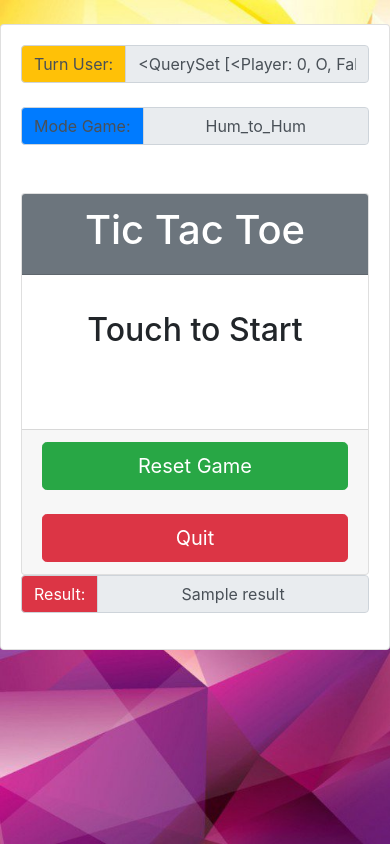
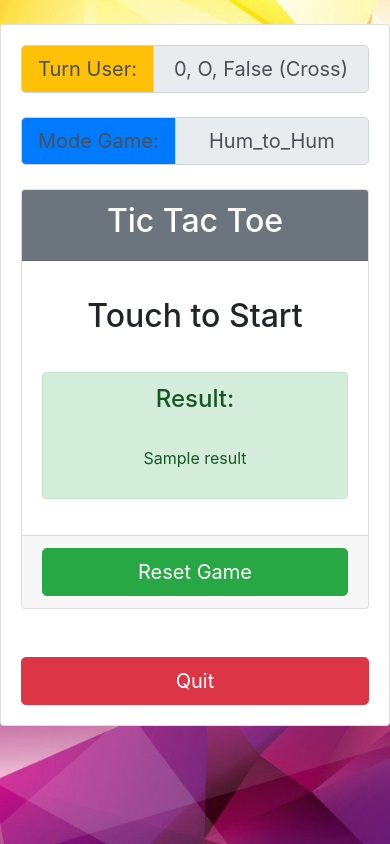
Before and after one commit to df2017/tictactoe, a Django app: template templates/board/board.html in a window 390 px wide. Run offline with Django 3.2, Linux system fonts and the light colour scheme; data comes from the database, SQL or seed files in the repository; tables that the repository leaves empty hold one stand-in row (values such as "Sample post"); the template is opened without the code that fills it: values that come from a table or form of the project are taken from there, most other values are stand-ins (such as "Sample title", 1, 10 or a date in 2020); parts of the project's set-up code (start-up, migrations or seed data) failed here and were passed over; some libraries are stand-ins or nearby versions.

Commit message:
modify template for mobile

```diff
--- a/templates/board/board.html
+++ b/templates/board/board.html
@@ -4,181 +4,91 @@
     <br>
 <div class="card card-body">
     <div class="row">
-            <div class="col-xl-3">
-                {% if players == "O" %}
-                <div class="input-group mb-4">
+        <div class="col-xl-6">
+            {% if player == "O" %}
+            <div class="input-group input-group-lg">
                 <div class="input-group-prepend ">
                     <span class="input-group-text text-black bg-warning">Turn User: </span>
                 </div>
-                    <input type="text" class="form-control text-center" value="{{players}} (Circle)" disabled>
+                <input type="text" class="form-control text-center" value="{{player}} (Circle)" disabled>
             </div>
             {% else %}
-                <div class="input-group mb-4">
+            <div class="input-group input-group-lg">
                 <div class="input-group-prepend ">
                     <span class="input-group-text text-black bg-warning">Turn User: </span>
                 </div>
-                    <input type="text" class="form-control text-center" value="{{players}} (Cross)" disabled>
+                <input type="text" class="form-control text-center" value="{{player}} (Cross)" disabled>
             </div>
             {% endif %}
-                 <div class="input-group mb-4">
+            <br>
+        </div>
+        <div class="col-xl-6">
+            <div class="input-group input-group-lg">
                 <div class="input-group-prepend ">
                     <span class="input-group-text text-black bg-primary">Mode Game: </span>
                 </div>
                 <input type="text" class="form-control text-center" value="Hum_to_Hum" disabled>
             </div>
             <br>
-
         </div>
-
-            <div class="col-xl-6">
+    </div>
+    <div class="row">
+        <div class="col-xl">
             <div class="card text-center">
                 <div class="card-header text-white bg-secondary mb-3">
-                        <h1>Tic Tac Toe</h1>
+                    <h2>Tic Tac Toe</h2>
                 </div>
-                    <div class="card-body">
+                <div class="card-body text-center">
+                    {% if list %}
                     <h2 class="card-title">Touch to Start</h2>
-                        <br>
                     <br>
                     {% if not result %}
                     <table>
-
                         <tbody>
-                            <tr>
+                        <tr class="row">
+                            {% for column in list %}
                             <td>
-                                    {% if boards.0.column_a != "-" %}
-                                        {% if boards.0.column_a == "X" %}
+                                {% if column == "X" %}
                                 <h1><img src="/static/images/cross2.png"/></h1>
+                                {% elif column == "O" %}
+                                <h1><img src="/static/images/circle4.jpg"/></h1>
                                 {% else %}
-                                        <h1><img src="/static/images/circle4.jpg"/></h1>
-                                         {% endif %}
-                                    {% else %}
-                                    <a href="/move/1/"><img src="/static/images/button.png"/></a>
+                                <a href="/move/{{forloop.counter}}"><img src="/static/images/button.png"/></a>
                                 {% endif %}
                             </td>
-                                <td>
-                                    {% if boards.0.column_b != "-" %}
-                                        {% if boards.0.column_b == "X" %}
-                                        <h1><img src="/static/images/cross2.png"/></h1>
-                                        {% else %}
-                                        <h1><img src="/static/images/circle4.jpg"/></h1>
-                                         {% endif %}
-                                    {% else %}
-                                    <a href="/move/2/"><img src="/static/images/button.png"/></a>
-                                    {% endif %}
-                                </td>
-                                <td>
-                                    {% if boards.0.column_c != "-" %}
-                                        {% if  boards.0.column_c == "X" %}
-                                        <h1><img src="/static/images/cross2.png"/></h1>
-                                        {% else %}
-                                        <h1><img src="/static/images/circle4.jpg"/></h1>
-                                         {% endif %}
-                                    {% else %}
-                                    <a href="/move/3/"><img src="/static/images/button.png"/></a>
-                                    {% endif %}
-                                </td>
+                            {% endfor %}
                         </tr>
-                            <tr>
-                                <td>
-                                    {% if boards.1.column_a != "-" %}
-                                    {% if  boards.1.column_a == "X" %}
-                                        <h1><img src="/static/images/cross2.png"/></h1>
-                                        {% else %}
-                                        <h1><img src="/static/images/circle4.jpg"/></h1>
-                                         {% endif %}
-                                    {% else %}
-                                    <a href="/move/4/"><img src="/static/images/button.png"/></a>
-                                    {% endif %}
-                                </td>
-                                <td>
-                                    {% if boards.1.column_b != "-" %}
-                                        {% if  boards.1.column_b == "X" %}
-                                            <h1><img src="/static/images/cross2.png"/></h1>
-                                        {% else %}
-                                            <h1><img src="/static/images/circle4.jpg"/></h1>
-                                        {% endif %}
-                                    {% else %}
-                                    <a href="/move/5/"><img src="/static/images/button.png"/></a>
-                                    {% endif %}
-                                </td>
-                                <td>
-                                    {% if boards.1.column_c != "-" %}
-                                      {% if  boards.1.column_c == "X" %}
-                                            <h1><img src="/static/images/cross2.png"/></h1>
-                                        {% else %}
-                                            <h1><img src="/static/images/circle4.jpg"/></h1>
-                                        {% endif %}
-                                    {% else %}
-                                    <a href="/move/6/"><img src="/static/images/button.png"/></a>
-                                    {% endif %}
-                                </td>
-                            </tr>
-                            <tr>
-                                <td>
-                                    {% if boards.2.column_a != "-" %}
-                                        {% if  boards.2.column_a == "X" %}
-                                            <h1><img src="/static/images/cross2.png"/></h1>
-                                        {% else %}
-                                            <h1><img src="/static/images/circle4.jpg"/></h1>
-                                        {% endif %}
-                                    {% else %}
-                                    <a href="/move/7/"><img src="/static/images/button.png"/></a>
-                                    {% endif %}
-                                </td>
-                                <td>
-                                    {% if boards.2.column_b != "-" %}
-                                      {% if  boards.2.column_b == "X" %}
-                                            <h1><img src="/static/images/cross2.png"/></h1>
-                                        {% else %}
-                                            <h1><img src="/static/images/circle4.jpg"/></h1>
-                                        {% endif %}
-                                    {% else %}
-                                    <a href="/move/8/"><img src="/static/images/button.png"/></a>
-                                    {% endif %}
-                                </td>
-                                <td>
-                                    {% if boards.2.column_c != "-" %}
-                                        {% if  boards.2.column_c == "X" %}
-                                            <h1><img src="/static/images/cross2.png"/></h1>
-                                        {% else %}
-                                            <h1><img src="/static/images/circle4.jpg"/></h1>
-                                        {% endif %}
-                                    {% else %}
-                                    <a href="/move/9/"><img src="/static/images/button.png"/></a>
-                                    {% endif %}
-                                </td>
                         </tbody>
                     </table>
+                    {% else %}
+                    <div class="alert alert-success" role="alert">
+                        <h4 class="alert-heading">Result:</h4>
+                        <br>
+                        <p>{{result}}</p>
+                    </div>
+                    {% endif %}
                 </div>
                 <div class="card-footer text-muted">
                     <form class="form-inline">
-                            <a href="/reset/" class="btn btn-success btn-lg btn-block">Reset Game</a>
-                            <br>
-                             <a href="/" class="btn btn-danger btn-lg btn-block">Quit</a>
+                        <a href="/reset/" class="btn btn-success btn-lg btn-block sm-3">Reset Game</a>
                     </form>
-
-                        </div>
                     {% else %}
-                    </div>
-                    <div class="card-footer text-muted">
-                            <a href="/reset/" class="btn btn-success btn-lg btn-block">Reset Game</a>
-                              <br>
-                        <a href="/" class="btn btn-danger btn-lg  btn-block">Quit</a>
-                    </div>
-                </div>
-
-            </div>
-            <br>
-            <div class="col-xl">
-
-                 <div class="input-group mb-3">
-                    <div class="input-group-prepend ">
-                        <span class="input-group-text text-white bg-danger">Result: </span>
-                    </div>
-                    <input type="text" class="form-control text-center" value="{{result}}" disabled>
-                </div>
-            </div>
+                    <form action="/board/" method="GET">
+                        <button type="submit" class="btn btn-success btn-lg sm-3">Begin Game</button>
+                    </form>
                     {% endif %}
                 </div>
             </div>
+        </div>
+    </div>
+    <br>
+    <div class="row">
+        <div class="col-xl-4">
+        </div>
+        <br>
+        <div class="col-xl-4">
+            <a href="/" class="btn btn-danger btn-lg btn-block">Quit</a>
+        </div>
+    </div>
+</div>
 {% endblock %}
```
Lines whose indentation alone changed are shown as unchanged.
